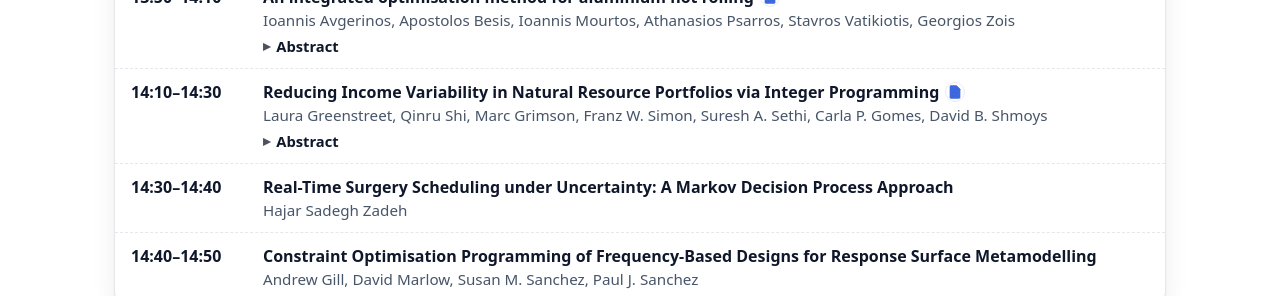
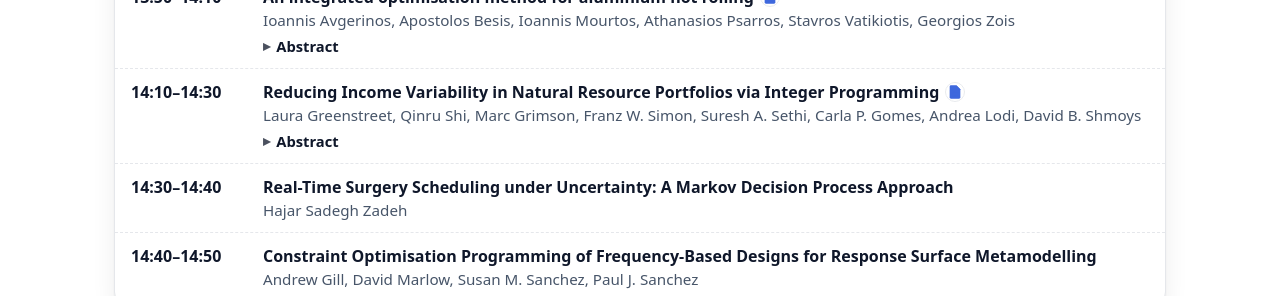
Before and after one commit to cpaior/cpaior_2025, a Jekyll site: the page built from program.html, in a window 1280 px wide and 900 px high, scrolled down 3915 px. Shown: the part 155-451 px from the top of the window. Built offline with Jekyll 4.4.1, drawn with Linux system fonts in a browser that asks for light colours.

```diff
--- a/_data/program.yml
+++ b/_data/program.yml
@@ -211,7 +211,7 @@ days:
       title: Reducing Income Variability in Natural Resource Portfolios via Integer
         Programming
       speaker: Laura Greenstreet, Qinru Shi, Marc Grimson, Franz W. Simon, Suresh
-        A. Sethi, Carla P. Gomes, David B. Shmoys
+        A. Sethi, Carla P. Gomes, Andrea Lodi, David B. Shmoys
       doi: https://doi.org/10.1007/978-3-031-95976-9_2
       abstract: Alaskan fishing communities are heavily impacted by income variability,
         where studies suggest benefits to individuals and communities through diversification
```
